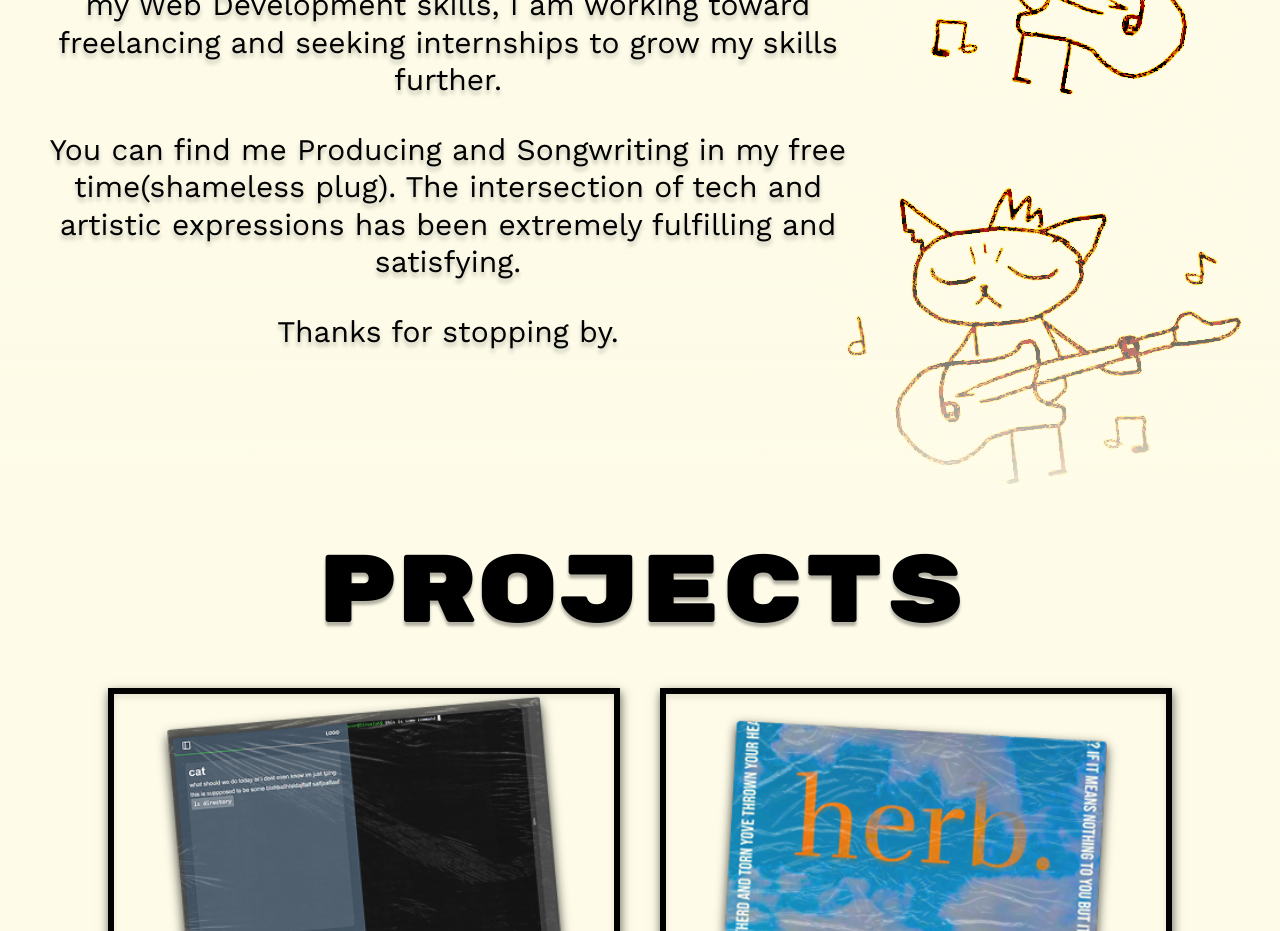
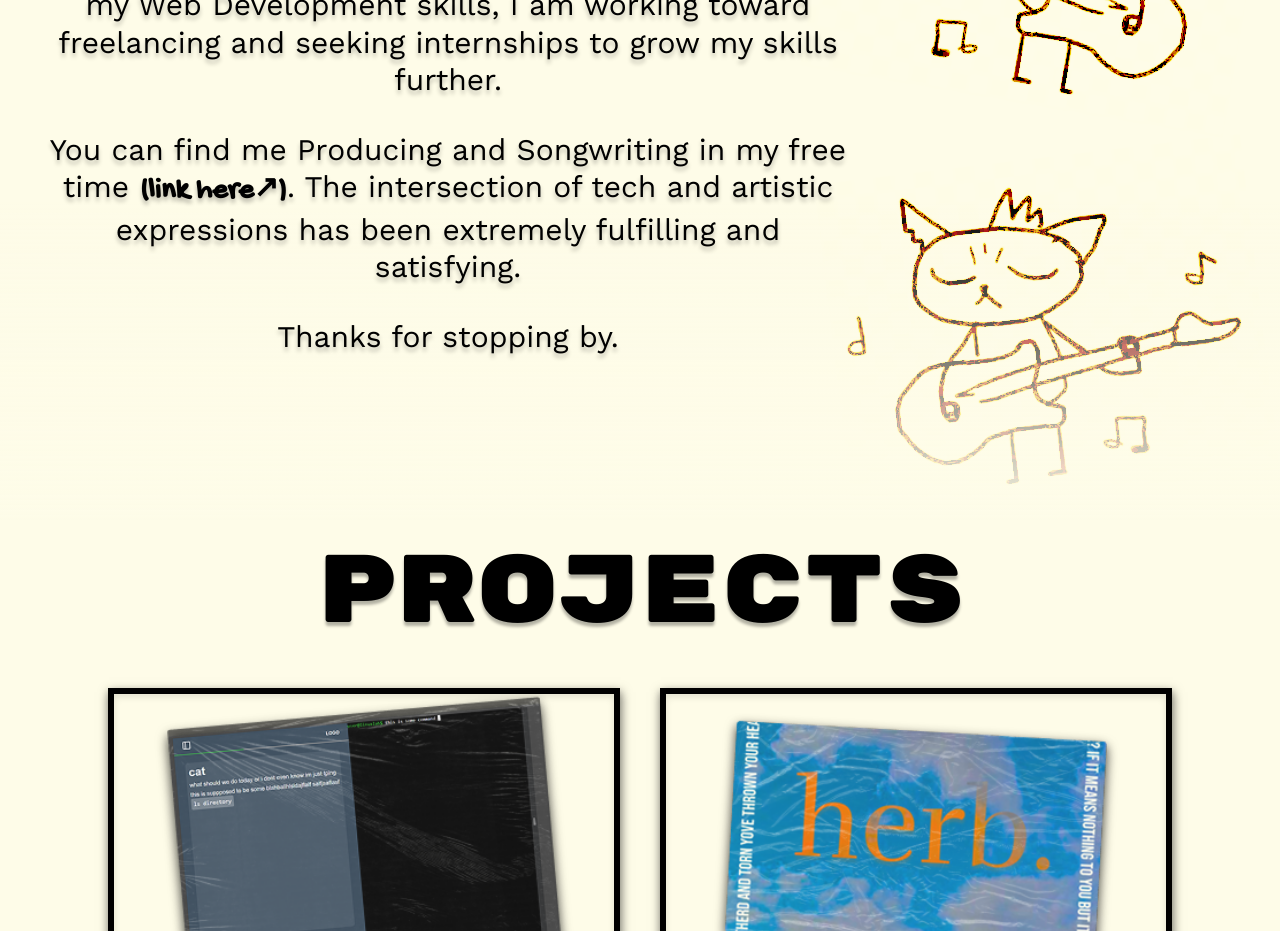
Before and after one commit to herba1/personal-page, a React (Vite) app: page / in a window 1280 px wide. Shown: the part 1320-2251 px from the top of the page. Built offline with nearby package versions, Linux system fonts and the light colour scheme.

Commit message:
various updates new link in about me, new email

```diff
--- a/src/components/About/About.jsx
+++ b/src/components/About/About.jsx
@@ -10,10 +10,27 @@ const ABOUT_TEXT = [
 
 function About() {
   const paragraphs = ABOUT_TEXT.map((para, index) => {
+    if(index === 2){
+      const startText = 'You can find me Producing and Songwriting in my free time ';
+      const endText = '. The intersection of tech and artistic expressions has been extremely fulfilling and satisfying.';
+      const link = 'https://www.youtube.com/@herb4697';
+
+      return(
+      <p
+        key={index}
+        className=" md:text-2xl lg:text-3xl transition  leading-tight  font-work text-md sm:text-xl  text-shadow-sm"
+      >
+        {startText}
+        <a href={link} target="_blank" rel="noopener noreferrer" className=" inline-block font-gochi font-extrabold hover:text-amber-500 active:invert transform hover:scale-110 active:scale-90 transition"> (link here↗)</a>
+        {endText}
+      </p>
+
+      );
+    }
     return (
       <p
         key={index}
-        className=" md:text-2xl lg:text-3xl transition hover:scale-105 leading-tight  font-work text-md sm:text-xl  text-shadow-sm"
+        className=" md:text-2xl lg:text-3xl transition leading-tight  font-work text-md sm:text-xl  text-shadow-sm"
       >
         {para}
       </p>
--- a/src/components/Contact/Contact.jsx
+++ b/src/components/Contact/Contact.jsx
@@ -8,7 +8,7 @@ export default function Contact(){
                 <ul className="flex justify-around ">
                     <li className="h-10 w-10 lg:h-20 lg:w-20"><a target="_blank" rel="noopener noreferrer" href="https://www.linkedin.com/in/herbart-hernandez/" ><img src="/logos/linkedin.svg" alt="linkedin link and logo"/></a></li>
                     <li className="h-10 w-10 lg:h-20 lg:w-20"><a target="_blank" rel="noopener noreferrer" href="https://github.com/herba1"><img src="/logos/github-mark.svg" alt="github link and logo"/></a></li>
-                    <li className="h-10 w-10 lg:h-20 lg:w-20"><a href="mailto:burnedcard77@gmail.com"><img src="/logos/email.svg" alt="email link and logo"/></a></li>
+                    <li className="h-10 w-10 lg:h-20 lg:w-20"><a href="mailto:herbart.dev@gmail.com"><img src="/logos/email.svg" alt="email link and logo"/></a></li>
                 </ul>
             </div>
 
```
